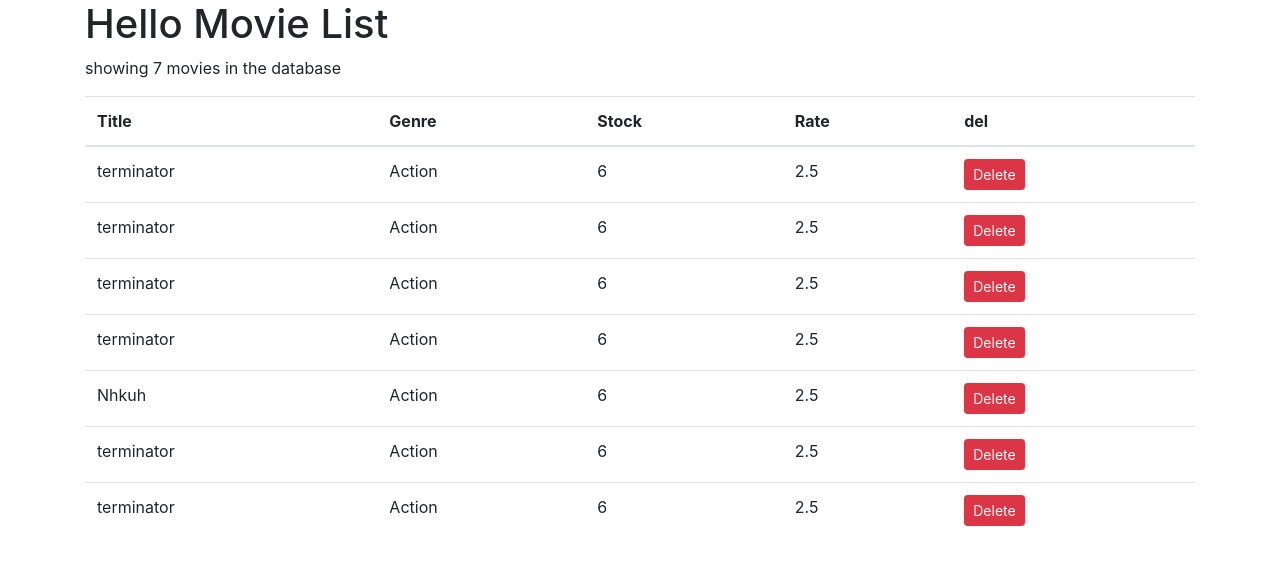
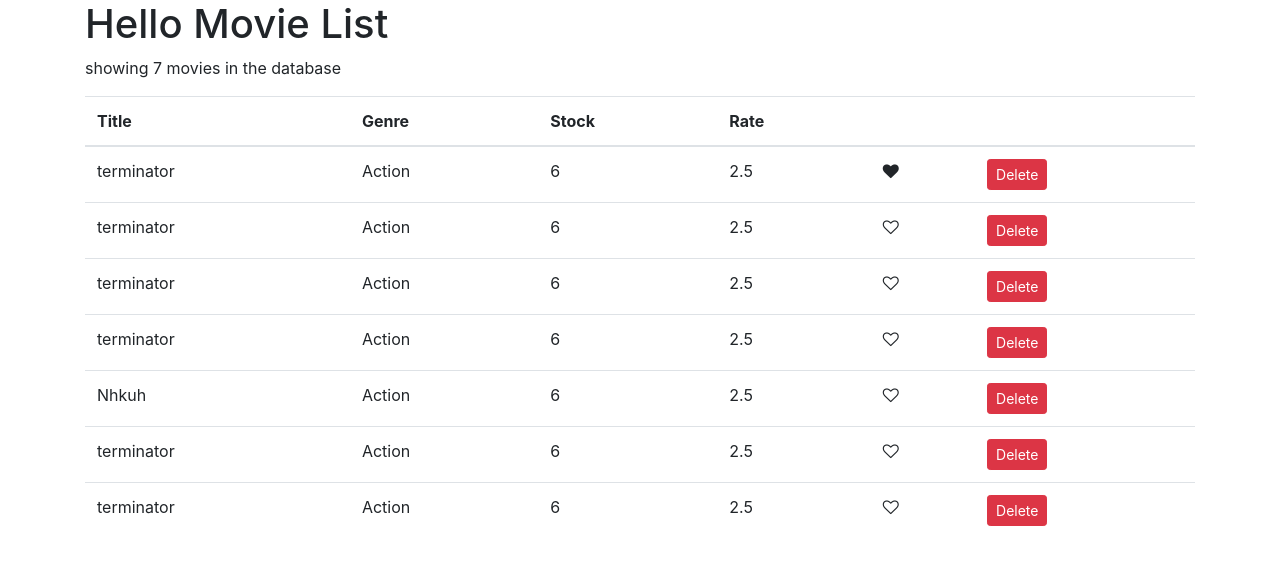
Before and after one commit to Nkasi-e/ReactMosh, a React (Create React App) app: page / in a window 1280 px wide. Shown: the top 564 px of the page. Built offline with nearby package versions, Linux system fonts and the light colour scheme.

Commit message:
Added new functionalities

```diff
--- a/src/App.js
+++ b/src/App.js
@@ -1,11 +1,11 @@
-import Movies from "./components/Movies";
+import Movie from "./components/Movies";
 
 function App() {
   return (
     <div className="App">
       <main className="container">
         <h1>Hello Movie List</h1>
-        <Movies />
+        <Movie />
       </main>
     </div>
   );
--- a/src/components/Movies.jsx
+++ b/src/components/Movies.jsx
@@ -1,17 +1,27 @@
 import React, { useState } from "react";
 import catalogue from "./resource/movies";
+import Like from "./common/Like";
 
-const Movies = () => {
-  const [show, setShow] = useState(catalogue);
+const Movie = () => {
+  const [movie, setMovies] = useState(catalogue);
 
   //Delete function
-  const handleDelete = (shows) => {
-    const show = show.filter((m) => m._id !== shows._id);
-    setShow({ show });
+  const handleDelete = (movi) => {
+    const movies = movie.filter((m) => m._id !== movi._id);
+    setMovies({ movies });
+  };
+
+  // Like fn
+  const handleLike = (movi) => {
+    const movies = [...movie];
+    const index = movies.indexOf(movi);
+    movies[index] = { ...movies[index] };
+    movies[index].liked = !movies[index].liked;
+    setMovies({ movies });
   };
 
   // Dynamic conditional rendering
-  const { length: count } = show;
+  const { length: count } = movie;
   if (count === 0) return <p>There are no movies in the database</p>;
 
   return (
@@ -24,16 +34,20 @@ const Movies = () => {
             <th>Genre</th>
             <th>Stock</th>
             <th>Rate</th>
-            <th>del</th>
+            <th></th>
+            <th></th>
           </tr>
         </thead>
         <tbody>
-          {show.map((movies) => (
+          {movie.map((movies) => (
             <tr key={movies._id}>
               <td>{movies.title}</td>
               <td>{movies.genre.name}</td>
               <td>{movies.numberInStock}</td>
               <td>{movies.dailyRentals}</td>
+              <td>
+                <Like liked={movies.liked} onClick={() => handleLike(movies)} />
+              </td>
               <td>
                 <button
                   className="btn btn-danger btn-sm"
@@ -50,4 +64,4 @@ const Movies = () => {
   );
 };
 
-export default Movies;
+export default Movie;
--- /dev/null
+++ b/src/components/common/Like.jsx
@@ -0,0 +1,22 @@
+import React, { Component } from "react";
+
+//Input: liked: boolean
+//output: onClick event
+
+//Building a like button
+class Like extends Component {
+  render() {
+    let classes = "fa fa-heart";
+    if (!this.props.liked) classes += "-o";
+    return (
+      <i
+        style={{ cursor: "pointer" }}
+        className={classes}
+        aria-hidden="true"
+        onClick={this.props.onClick}
+      />
+    );
+  }
+}
+
+export default Like;
--- a/src/components/resource/movies.js
+++ b/src/components/resource/movies.js
@@ -6,6 +6,7 @@ const catalogue = [
     numberInStock: 6,
     dailyRentals: 2.5,
     publishDate: "2018-01-030290T",
+    liked: true,
   },
   {
     _id: "4893y903ifery9r09av9",
```
